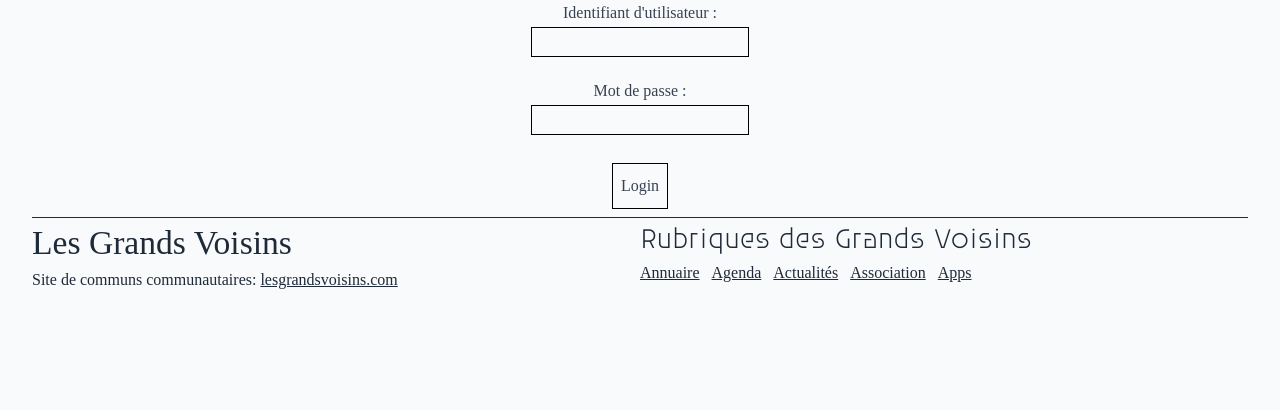
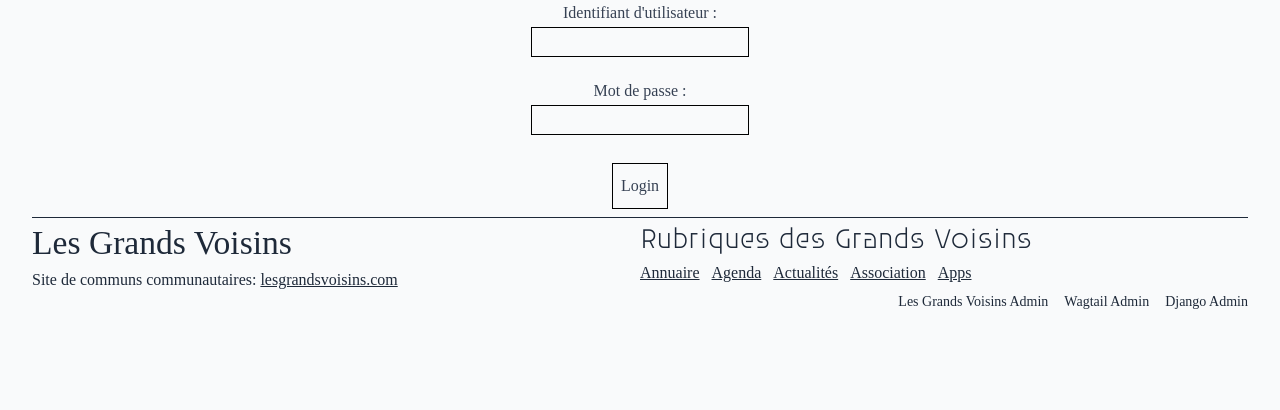
Before and after one commit to lesgrandsvoisins/grandv, a Django app: page /admin/login/ in a window 1280 px wide. Shown: the part 142-552 px from the top of the page. Run offline with Django 5.2, Linux system fonts and the light colour scheme; some libraries are stand-ins or nearby versions; some web fonts are replaced.

Commit message:
Ajustement du pied de page

```diff
--- /dev/null
+++ b/lesgrandsvoisins/admin/templates/lesgrandsvoisins/admin/base.html
@@ -0,0 +1,9 @@
+{% extends "base.html" %}
+{% load static %}
+{% block end_body %}
+  <ul class="flex gap-4 text-center w-full justify-end text-sm">
+    <li><a href="{% url 'lesgrandsvoisins_admin' %}">Les Grands Voisins Admin</a>
+    <li><a href="/wagtailadmin/">Wagtail Admin</a>
+    <li><a href="/djangoadmin/">Django Admin</a>
+  </ul>
+{% endblock end_body %}
--- a/lesgrandsvoisins/admin/templates/lesgrandsvoisins/admin/dashboard.html
+++ b/lesgrandsvoisins/admin/templates/lesgrandsvoisins/admin/dashboard.html
@@ -1,4 +1,4 @@
-{% extends "base.html" %}
+{% extends "lesgrandsvoisins/admin/base.html" %}
 {% load static %}
 <!DOCTYPE html>
 <html>
--- a/lesgrandsvoisins/admin/templates/lesgrandsvoisins/admin/login.html
+++ b/lesgrandsvoisins/admin/templates/lesgrandsvoisins/admin/login.html
@@ -1,4 +1,4 @@
-{% extends "base.html" %}
+{% extends "lesgrandsvoisins/admin/base.html" %}
 {% load static %}
 <!DOCTYPE html>
 <html>
--- a/lesgrandsvoisins/admin/templates/lesgrandsvoisins/admin/register.html
+++ b/lesgrandsvoisins/admin/templates/lesgrandsvoisins/admin/register.html
@@ -1,4 +1,4 @@
-{% extends "base.html" %}
+{% extends "lesgrandsvoisins/admin/base.html" %}
 {% load static %}
 <!DOCTYPE html>
 <html>
```
Also changed, not shown: lesgrandsvoisins/home/templates/lesgrandsvoisins/home/index.html (+0 -7 lines), lesgrandsvoisins/tailwind/static/lesgrandsvoisins/css/tailwind.css.
